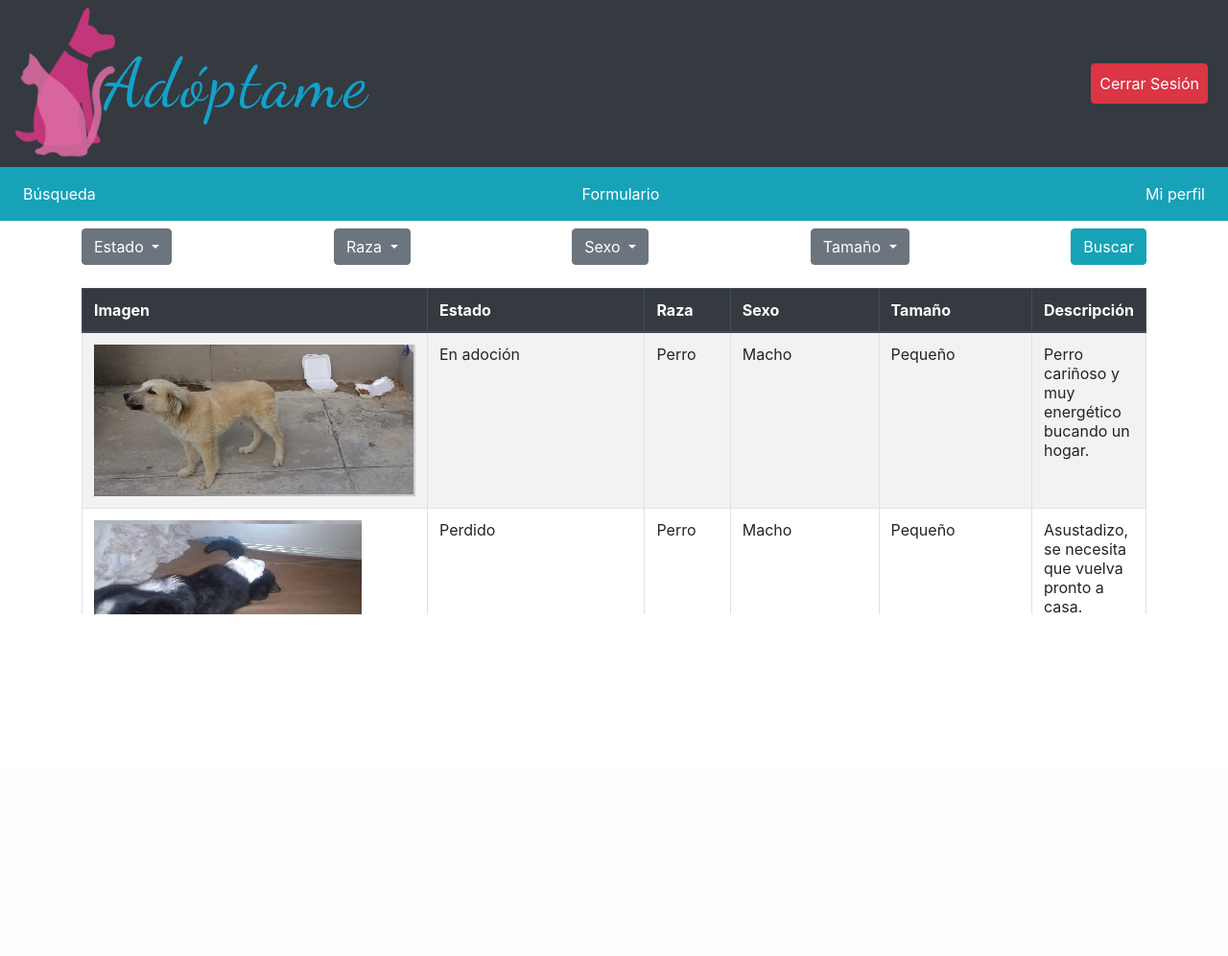
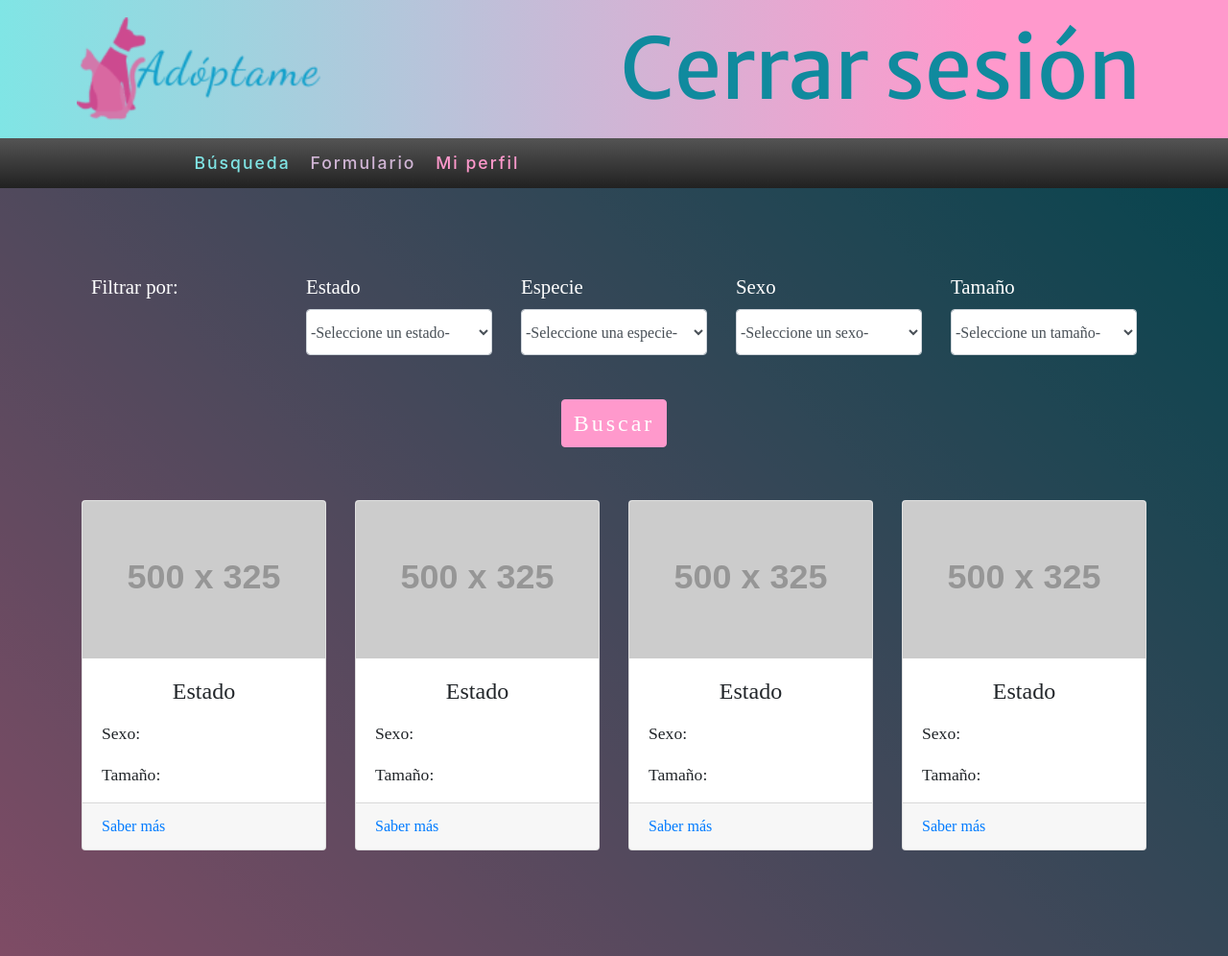
Before and after one commit to andresduarter22/AdoptameDjango, a Django app: page /search/ in a window 1280 px wide. Shown: the whole page at 96% size. Before the commit the page ends 640 px from the top, so only its background shows below. Run offline with Django 3.2, Linux system fonts and the light colour scheme; grey boxes labelled with a size stand in for pictures from a placeholder-image service; some libraries are stand-ins or nearby versions.

Commit message:
template search y modificacion de csspaola

```diff
--- a/main/static/csslocal/csspaola.css
+++ b/main/static/csslocal/csspaola.css
@@ -201,7 +201,7 @@ ul.navbar-nav:nth-child(3) > li:nth-child(1) > a:nth-child(1){
 }
 
 section#header2-1.cid-qTkA127IK8.mbr-fullscreen.mbr-parallax-background{
-    background-image: url(../assets/images/intro-1753x873.jpg)!important;
+    background-image: url(../images/intro-1753x873.jpg)!important;
 }
 
 /*Profile*/
@@ -275,7 +275,7 @@ div.profile-img div.file.btn.btn-lg.btn-primary {
 }
 .profile-head .nav-tabs .nav-link.active{
     border: none;
-    border-bottom:2px solid #0062cc;
+    border-bottom:2px solid #108a9e;
 }
 .profile-work{
     padding: 14%;
@@ -345,3 +345,74 @@ div.form-group.row i.fas.prefix.grey-text{
 div#dial.modal-dialog{
     max-width: 650px;
 }
+
+body section#buscador.mbr-fullscreen{
+    background: linear-gradient(45deg, #ff99cc, #108a9e);
+    box-shadow: inset 0 0 0 100vw rgba(0, 0, 0, 0.5);
+}
+
+/*section#buscador.mbr-fullscreen div.container{
+    margin-top: -25%;
+}*/
+
+div.col-lg-2 {
+    color:#fff;
+    font-family: initial;
+    font-size: 1.3rem;
+    padding-right: 15px !important;
+    padding-left: 15px !important;
+}
+
+div.col-md {
+    color:#fff;
+    font-family: initial;
+    font-size: 1.3rem;
+    padding-right: 15px !important;
+    padding-left: 15px !important;
+}
+
+div.container button.btn.btn-info{
+background-color: #ff99cc !important;
+border-color: #ff99cc !important;
+letter-spacing: 3px;
+font-size: 1.5rem;
+font-family: initial;
+}
+
+div.form-group.col-md select.form-control{
+    padding: 0px;
+    min-height: 3em;
+}
+
+div.card.h-100{
+    background-color: #fff;
+    font-family: initial;
+}
+
+div.card.h-100 div p{
+    text-align: left;
+}
+
+h4.card-title{
+    margin-bottom: 1rem;
+}
+
+div.card.h-100 div.card-body{
+    padding-top: 1.25rem;
+    padding-right: 1.25rem;
+    padding-bottom: 0rem;
+    padding-left: 1.25rem;
+}
+
+div.card.h-100 div.card-body p{
+    font-size: 1.1rem;
+}
+
+div.card.h-100 div.card-footer p{
+    margin-bottom: auto;
+}
+
+/*profile*/
+div#profile.tab-pane.fade.active.show div.container.form-group{
+    padding-left: inherit;
+}
--- a/main/templates/main/search.html
+++ b/main/templates/main/search.html
@@ -1,225 +1,299 @@
-<html>
+<!DOCTYPE html>
+<html  >
 <head>
-         <!-- jQuery library -->
-         <script src="https://ajax.googleapis.com/ajax/libs/jquery/3.4.1/jquery.min.js"></script>
-         <script src="https://code.jquery.com/jquery-3.2.1.slim.min.js" integrity="sha384-KJ3o2DKtIkvYIK3UENzmM7KCkRr/rE9/Qpg6aAZGJwFDMVNA/GpGFF93hXpG5KkN" crossorigin="anonymous"></script>
-         <script src="https://cdnjs.cloudflare.com/ajax/libs/popper.js/1.12.9/umd/popper.min.js" integrity="sha384-ApNbgh9B+Y1QKtv3Rn7W3mgPxhU9K/ScQsAP7hUibX39j7fakFPskvXusvfa0b4Q" crossorigin="anonymous"></script>
+  <!-- Site made with Mobirise Website Builder v4.12.3, https://mobirise.com -->
+  <meta charset="UTF-8">
+  <meta http-equiv="X-UA-Compatible" content="IE=edge">
+  <meta name="generator" content="Mobirise v4.12.3, mobirise.com">
+  <meta name="viewport" content="width=device-width, initial-scale=1, minimum-scale=1">
+  <link rel="shortcut icon" href="assets/images/logo-192x76.png" type="image/x-icon">
+  <meta name="description" content="">
 
 
-         <!-- Latest compiled JavaScript -->
-         <script src="..\..\static\bootstrap\js\bootstrap.min.js"></script>
-         <script src="..\..\static\bootstrap\js\bootstrap.bundle.min.js"></script>
-
-         <!-- Latest compiled and minified CSS -->
-         <link rel="stylesheet" href="..\..\static\bootstrap\css\bootstrap.min.css">
+  <title>Adóptame.com</title>
+  <link rel="stylesheet" href="https://use.fontawesome.com/releases/v5.8.1/css/all.css">
+  <link href="https://stackpath.bootstrapcdn.com/bootstrap/4.4.1/css/bootstrap.min.css" rel="stylesheet"  crossorigin="anonymous">
+  <link rel="stylesheet" href="https://use.fontawesome.com/releases/v5.8.1/css/all.css">
+  <link href="https://stackpath.bootstrapcdn.com/bootstrap/4.4.1/css/bootstrap.min.css" rel="stylesheet"  crossorigin="anonymous">
+  <link rel="stylesheet" href="assets/web/assets/mobirise-icons/mobirise-icons.css">
+  <link rel="stylesheet" href="assets/bootstrap/css/bootstrap.min.css">
+  <link rel="stylesheet" href="assets/bootstrap/css/bootstrap-grid.min.css">
+  <link rel="stylesheet" href="assets/bootstrap/css/bootstrap-reboot.min.css">
+  <link rel="stylesheet" href="assets/tether/tether.min.css">
+  <link rel="stylesheet" href="assets/animatecss/animate.min.css">
+  <link rel="stylesheet" href="assets/dropdown/css/style.css">
+  <link rel="stylesheet" href="assets/theme/css/style.css">
+  <link rel="preload" as="style" href="assets/mobirise/css/mbr-additional.css">
+  <link rel="stylesheet" href="assets/mobirise/css/mbr-additional.css" type="text/css">
+  <link rel="stylesheet" href="csslocal/csspaola.css">
+  <link href="//maxcdn.bootstrapcdn.com/bootstrap/4.1.1/css/bootstrap.min.css" rel="stylesheet" id="bootstrap-css">
 
 
-        <meta http-equiv="Content-Type" content="text/html; charset=utf-8">
-        <title>Search</title>
 </head>
 <body>
-        <nav class="navbar navbar-expand-sm bg-dark navbar-dark sticky-top">
+  <section class="menu cid-qTkzRZLJNu" once="menu" id="menu1-0">
+
+
+
+    <nav class="navbar navbar-expand beta-menu align-items-center navbar-fixed-top navbar-toggleable-sm">
+        <button class="navbar-toggler navbar-toggler-right" type="button" data-toggle="collapse" data-target="#navbarSupportedContent" aria-controls="navbarSupportedContent" aria-expanded="false" aria-label="Toggle navigation">
+            <div class="hamburger">
+                <span></span>
+                <span></span>
+                <span></span>
+                <span></span>
+            </div>
+        </button>
+        <div class="menu-logo">
+            <div class="navbar-brand">
+                <span class="navbar-logo">
+
+                         <img src="assets/images/logo-192x76.png" alt="Mobirise" title="" style="height: 6.8rem;">
+
+                </span>
+
+            </div>
+        </div>
+        <div class="collapse navbar-collapse" id="navbarSupportedContent">
+            <ul class="navbar-nav nav-right" data-app-modern-menu="true">
+                <li class="nav-item">
+                    <a class="nav-link link text-primary display-2" href="index.html">Cerrar sesión</a>
+                </li>
+            </ul>
+        </div>
+    </nav>
+</section>
+
+<section class="menu cid-qTkzRZLJNu sticky-top" once="menu">
+    <nav class="navbar navbar-expand" id="myNav">
         <ul class="navbar-nav">
           <li class="nav-item active">
-                <a href="/homeLog/"><img src="../../static/images/logo.png" class="img-fluid float-right" alt="Responsive image" ></a>
+            <a class="nav-link" href="search.html">Búsqueda</a>
           </li>
         </ul>
-            <ul class="navbar-nav ml-auto">
-              <li class="nav-item">
-                <a class="nav-link btn btn-danger btn-space text-white" href="home.html" >Cerrar Sesión</a>
-              </li>
-
-            </ul>
-          </nav>
-          <nav class="navbar navbar-expand-sm bg-info navbar-dark">
-            <ul class="navbar-nav ">
-              <li class="nav-item active">
-                <a class="nav-link" href="/search/">Búsqueda</a>
-              </li>
-            </ul>
-            <ul class="navbar-nav ml-auto">
+        <ul class="navbar-nav">
           <li class="nav-item active">
             <a class="nav-link" data-toggle="modal" data-target="#formModal" href="#">Formulario</a>
           </li>
         </ul>
-            <ul class="navbar-nav ml-auto">
+        <ul class="navbar-nav">
           <li class="nav-item active">
-                <a class="nav-link" href="/profile/">Mi perfil</a>
+            <a class="nav-link" href="profile.html">Mi perfil</a>
           </li>
         </ul>
-          </nav>
-
-          <nav class="navbar navbar-expand-sm  navbar-dark sticky-top">
-          <div class="container form-group" >
-            <div class="dropdown">
-              <button class="btn btn-secondary dropdown-toggle" type="button" id="dropdownMenuButton" data-toggle="dropdown" aria-haspopup="true" aria-expanded="false">
-                Estado
-              </button>
-              <div class="dropdown-menu" aria-labelledby="dropdownMenuButton">
-                <a class="dropdown-item" href="#">En adopción</a>
-                <a class="dropdown-item" href="#">Perdido</a>
-                <a class="dropdown-item" href="#">Encontrado</a>
-              </div>
-            </div>
-
-            <div class="dropdown">
-              <button class="btn btn-secondary dropdown-toggle" type="button" id="dropdownMenuButton" data-toggle="dropdown" aria-haspopup="true" aria-expanded="false">
-                Raza
-              </button>
-              <div class="dropdown-menu" aria-labelledby="dropdownMenuButton">
-                <a class="dropdown-item" href="#">Perro</a>
-                <a class="dropdown-item" href="#">Gato</a>
-                <a class="dropdown-item" href="#">Caballo</a>
-              </div>
-            </div>
-
-            <div class="dropdown">
-              <button class="btn btn-secondary dropdown-toggle" type="button" id="dropdownMenuButton" data-toggle="dropdown" aria-haspopup="true" aria-expanded="false">
-                Sexo
-              </button>
-              <div class="dropdown-menu" aria-labelledby="dropdownMenuButton">
-                <a class="dropdown-item" href="#">Hembra</a>
-                <a class="dropdown-item" href="#">Macho</a>
-              </div>
-            </div>
-
-            <div class="dropdown">
-              <button class="btn btn-secondary dropdown-toggle" type="button" id="dropdownMenuButton" data-toggle="dropdown" aria-haspopup="true" aria-expanded="false">
-                Tamaño
-              </button>
-              <div class="dropdown-menu" aria-labelledby="dropdownMenuButton">
-                <a class="dropdown-item" href="#">Muy pequeño</a>
-                <a class="dropdown-item" href="#">Pequeño</a>
-                <a class="dropdown-item" href="#">Mediano</a>
-                <a class="dropdown-item" href="#">Grande</a>
-              </div>
-            </div>
-            <button class="btn btn-info " type="button" >Buscar</button>
-          </div>
-
-        </nav>
-          <div class="container form-group" >
-            <div class=" pre-scrollable">
-             <table class="table table-striped table-bordered" >
-             <thead  class="thead-dark">
-              <tr>
-                <th style="width: 20%">Imagen</th>
-                <th style="width: 30%">Estado</th>
-                <th style="width: 10%">Raza</th>
-                <th style="width: 20%">Sexo</th>
-                <th style="width: 20%">Tamaño</th>
-                <th style="width: 20%">Descripción</th>
-              </tr>
-             </thead>
-             <tbody>
-                <tr>
-                  <td><img src="../../static/images/dog.png" ></td>
-                  <td>En adoción</td>
-                  <td>Perro</td>
-                   <td>Macho</td>
-                   <td>Pequeño</td>
-                   <td>Perro cariñoso y muy energético bucando un hogar.</td>
-                </tr>
-                <tr>
-                  <td><img src="../../static/images/dog2.png" ></td>
-                  <td>Perdido</td>
-                  <td>Perro</td>
-                   <td>Macho</td>
-                   <td>Pequeño</td>
-                   <td>Asustadizo, se necesita que vuelva pronto a casa.</td>
-                </tr>
-                <tr>
-                  <td><img src="../../static/images/rey.png" ></td>
-                  <td>Encontrado</td>
-                  <td>Perro</td>
-                   <td>hembra</td>
-                   <td>Muy Pequeño</td>
-                   <td>Bastante tranquila, muy cariñosa y dormilona.</td>
-                </tr>
-              </tbody>
-            </div>
-
         <!--form modal-->
         <div class="modal fade" id="formModal" tabindex="-1" role="dialog" aria-labelledby="exampleModalLabel" aria-hidden="true">
-            <div class="modal-dialog" role="document">
-              <div class="modal-content">
+            <div class="modal-dialog" role="document" id="dial">
+                <div class="modal-content" id="contenedor">
                     <div class="modal-header">
-                  <h5 class="modal-title" id="exampleModalLabel">Formulario</h5>
+                        <img src="images/logo-onlyimage.png">
                         <button type="button" class="close" data-dismiss="modal" aria-label="Close">
                             <span aria-hidden="true">&times;</span>
                         </button>
                     </div>
-                <div class="modal-body">
-                  <form>
-                    <div class="form-group">
-                      <label for="exampleFormControlFile1">Introduce una imagen del animal</label>
+                    <div class="modal-body" id="bodi">
+                  <!--<form>-->
+                        <div class="form-group row">
+                            <i class="fas fa-camera prefix grey-text"></i>
+                            <div class="col-sm-10">
                                 <input type="file" class="form-control-file" id="exampleFormControlFile1">
                             </div>
-                    <div class="form-group">
-                      <label for="exampleDropdownFormEmail1">zona</label>
-                      <input type="text" class="form-control" id="exampleDropdownFormEmail1" placeholder="zona">
                         </div>
-                    <div class="form-group">
-                      <label for="exampleDropdownFormPassword1">Número de referencia</label>
-                      <input type="text" class="form-control" id="exampleDropdownFormPassword1" placeholder="Ex: 7205842">
-                    </div>
-                    <div class="form-group">
-                      <div class="dropdown">
-                        <button class="btn btn-secondary dropdown-toggle" type="button" id="dropdownMenuButton" data-toggle="dropdown" aria-haspopup="true" aria-expanded="false">
-                          Estado
-                        </button>
-                        <div class="dropdown-menu" aria-labelledby="dropdownMenuButton">
-                          <a class="dropdown-item" href="#">En adopción</a>
-                          <a class="dropdown-item" href="#">Perdido</a>
-                          <a class="dropdown-item" href="#">Encontrado</a>
+                        <div class="form-group row">
+                            <i class="fas fa-location-arrow prefix grey-text"></i>
+                            <div class="col-sm-10">
+                                <input type="text" class="form-control" id="exampleDropdownFormEmail1" placeholder="Ubicación">
                             </div>
                         </div>
-                    </div>
-                    <div class="form-group">
-                      <div class="dropdown">
-                        <button class="btn btn-secondary dropdown-toggle" type="button" id="dropdownMenuButton" data-toggle="dropdown" aria-haspopup="true" aria-expanded="false">
-                          Raza
-                        </button>
-                        <div class="dropdown-menu" aria-labelledby="dropdownMenuButton">
-                          <a class="dropdown-item" href="#">Perro</a>
-                          <a class="dropdown-item" href="#">Gato</a>
-                          <a class="dropdown-item" href="#">Caballo</a>
+                        <div class="form-group row">
+                            <i class="fas fa-phone prefix grey-text"></i>
+                            <div class="col-sm-10">
+                                <input type="text" class="form-control" id="exampleDropdownFormPassword1" placeholder="Número de celular o fijo">
                             </div>
                         </div>
+                        <div class="form-row">
+                        <div class="form-group col-md-6">
+                            <label for="inputEstado">Estado</label>
+                            <select id="inputEstado" class="form-control">
+                              <option selected>-Seleccione un estado-</option>
+                              <option>Adopción</option>
+                              <option>Encontrado</option>
+                              <option>Perdido</option>
+                            </select>
                         </div>
-                    <div class="form-group">
-                      <div class="dropdown">
-                        <button class="btn btn-secondary dropdown-toggle" type="button" id="dropdownMenuButton" data-toggle="dropdown" aria-haspopup="true" aria-expanded="false">
-                          Sexo
-                        </button>
-                        <div class="dropdown-menu" aria-labelledby="dropdownMenuButton">
-                          <a class="dropdown-item" href="#">Hembra</a>
-                          <a class="dropdown-item" href="#">Macho</a>
+                        <div class="form-group col-md-6">
+                            <label for="inputEstado">Especie</label>
+                            <select id="inputEstado" class="form-control">
+                              <option selected>-Seleccione una especie-</option>
+                              <option>Perro</option>
+                              <option>Gato</option>
+                              <option>Otro</option>
+                            </select>
                         </div>
                         </div>
+                        <div class="form-row">
+                        <div class="form-group col-md-6">
+                            <label for="inputEstado">Sexo</label>
+                            <select id="inputEstado" class="form-control">
+                              <option selected>-Seleccione un sexo-</option>
+                              <option>Hembra</option>
+                              <option>Macho</option>
+                            </select>
                         </div>
-                    <div class="form-group">
-                      <div class="dropdown">
-                        <button class="btn btn-secondary dropdown-toggle" type="button" id="dropdownMenuButton" data-toggle="dropdown" aria-haspopup="true" aria-expanded="false">
-                          Tamaño
-                        </button>
-                        <div class="dropdown-menu" aria-labelledby="dropdownMenuButton">
-                          <a class="dropdown-item" href="#">Muy pequeño</a>
-                          <a class="dropdown-item" href="#">Pequeño</a>
-                          <a class="dropdown-item" href="#">Mediano</a>
-                          <a class="dropdown-item" href="#">Grande</a>
+                        <div class="form-group col-md-6">
+                            <label for="inputEstado">Tamaño</label>
+                            <select id="inputEstado" class="form-control">
+                              <option selected>-Seleccione un tamaño-</option>
+                              <option>Pequeño</option>
+                              <option>Mediano</option>
+                              <option>Grande</option>
+                            </select>
+                        </div>
+                        </div>
+                        <a type="submit" class="btn btn-danger" href="#">Crear formulario</a>
+                    </div>
+                  <!--</form>-->
+                    <div class="modal-footer">
                     </div>
                 </div>
             </div>
         </div>
-                    <div><a type="submit" class="btn btn-info btn-space-l btn-space-bottom" href="homeLogged.html">Crear formulario</a></div>
-                  </form>
+      </nav>
+</section>
+
+<section class="mbr-fullscreen" id="buscador">
+    <div class="container" >
+            <div class="form-row">
+            <div class="col-md">Filtrar por:</div>
+            <div class="form-group col-md">
+                <label for="inputEstado">Estado</label>
+                <select id="inputEstado" class="form-control">
+                  <option selected>-Seleccione un estado-</option>
+                  <option>Adopción</option>
+                  <option>Encontrado</option>
+                  <option>Perdido</option>
+                </select>
             </div>
-                <div class="modal-footer">
-                  <button type="button" class="btn btn-danger" data-dismiss="modal">Close</button>
+            <div class="form-group col-md">
+                <label for="inputEstado">Especie</label>
+                <select id="inputEstado" class="form-control">
+                  <option selected>-Seleccione una especie-</option>
+                  <option>Perro</option>
+                  <option>Gato</option>
+                  <option>Otro</option>
+                </select>
+            </div>
+            <div class="form-group col-md">
+                <label for="inputEstado">Sexo</label>
+                <select id="inputEstado" class="form-control">
+                  <option selected>-Seleccione un sexo-</option>
+                  <option>Hembra</option>
+                  <option>Macho</option>
+                </select>
+            </div>
+            <div class="form-group col-md">
+                <label for="inputEstado">Tamaño</label>
+                <select id="inputEstado" class="form-control">
+                  <option selected>-Seleccione un tamaño-</option>
+                  <option>Pequeño</option>
+                  <option>Mediano</option>
+                  <option>Grande</option>
+                </select>
+            </div>
+            </div>
+            <div class="text-center mt-4">
+              <button class="btn btn-info " type="button" >Buscar</button>
+            </div>
+            <br>
+            <br>
+            <div class="row text-center">
+
+              <div class="col-lg-3 col-md-6 mb-4">
+                <div class="card h-100">
+                  <img class="card-img-top" src="http://placehold.it/500x325" alt="">
+                  <div class="card-body">
+                    <h4 class="card-title">Estado</h4>
+                    <p>Sexo:</p>
+                    <p>Tamaño:</p>
+                  </div>
+                  <div class="card-footer">
+                    <p>
+                      <a href="#">Saber más</a>
+                    </p>
                   </div>
                 </div>
               </div>
+
+              <div class="col-lg-3 col-md-6 mb-4">
+                <div class="card h-100">
+                  <img class="card-img-top" src="http://placehold.it/500x325" alt="">
+                  <div class="card-body">
+                    <h4 class="card-title">Estado</h4>
+                    <p>Sexo:</p>
+                    <p>Tamaño:</p>
                   </div>
+                  <div class="card-footer">
+                    <p>
+                      <a href="#">Saber más</a>
+                    </p>
+                  </div>
+                </div>
+              </div>
+
+              <div class="col-lg-3 col-md-6 mb-4">
+                <div class="card h-100">
+                  <img class="card-img-top" src="http://placehold.it/500x325" alt="">
+                  <div class="card-body">
+                    <h4 class="card-title">Estado</h4>
+                    <p>Sexo:</p>
+                    <p>Tamaño:</p>
+                  </div>
+                  <div class="card-footer">
+                    <p>
+                      <a href="#">Saber más</a>
+                    </p>
+                  </div>
+                </div>
+              </div>
+
+              <div class="col-lg-3 col-md-6 mb-4">
+                <div class="card h-100">
+                  <img class="card-img-top" src="http://placehold.it/500x325" alt="">
+                  <div class="card-body">
+                    <h4 class="card-title">Estado</h4>
+                    <p>Sexo:</p>
+                    <p>Tamaño:</p>
+                  </div>
+                  <div class="card-footer">
+                    <p>
+                      <a href="#">Saber más</a>
+                    </p>
+                  </div>
+                </div>
+              </div>
+
+            </div>
+    </div>
+
+
+</section>
+
+  <script src="assets/web/assets/jquery/jquery.min.js"></script>
+  <script src="assets/popper/popper.min.js"></script>
+  <script src="assets/bootstrap/js/bootstrap.min.js"></script>
+  <script src="assets/tether/tether.min.js"></script>
+  <script src="assets/smoothscroll/smooth-scroll.js"></script>
+  <script src="assets/touchswipe/jquery.touch-swipe.min.js"></script>
+  <script src="assets/viewportchecker/jquery.viewportchecker.js"></script>
+  <script src="assets/parallax/jarallax.min.js"></script>
+  <script src="assets/dropdown/js/nav-dropdown.js"></script>
+  <script src="assets/dropdown/js/navbar-dropdown.js"></script>
+  <script src="assets/theme/js/script.js"></script>
+
+  <script src="//maxcdn.bootstrapcdn.com/bootstrap/4.1.1/js/bootstrap.min.js"></script>
+  <script src="//cdnjs.cloudflare.com/ajax/libs/jquery/3.2.1/jquery.min.js"></script>
+
+
+  <input name="animation" type="hidden">
   </body>
 </html>
```
Lines whose indentation alone changed are shown as unchanged.
